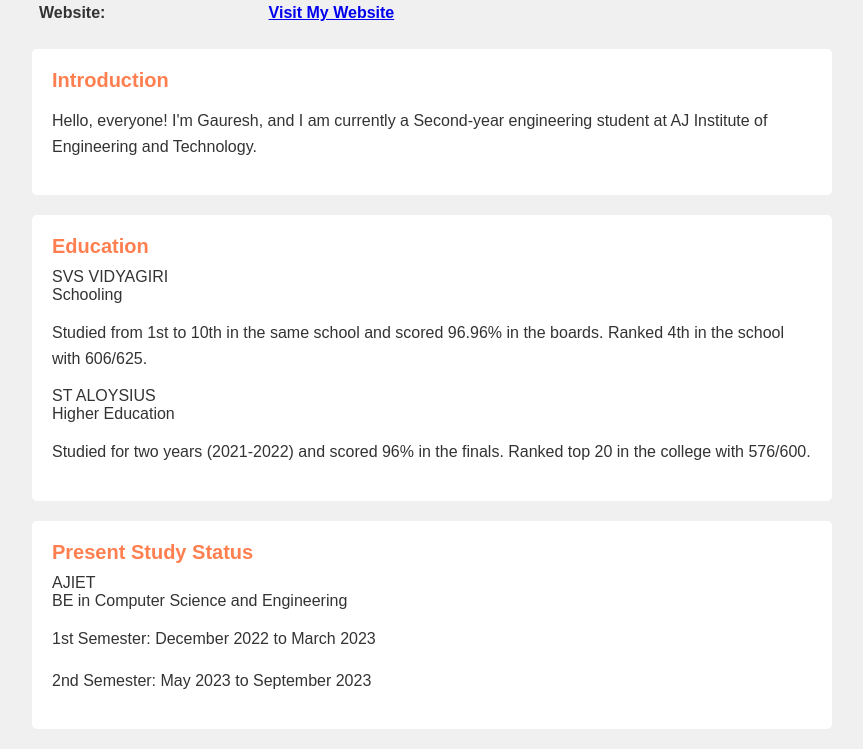
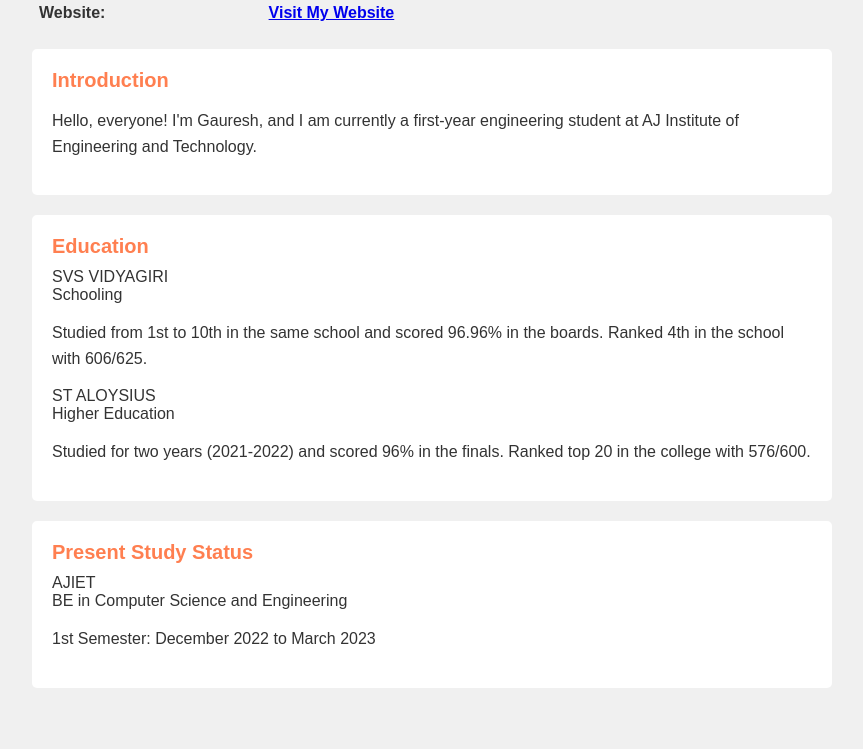
Before and after one commit to gaureshpai/upgraded-resume-3, a plain HTML site: page index.html in a window 1280 px wide. Shown: the part 253-1002 px from the top of the page, without its empty margins (208-1071 px from the left). After the commit the page ends 961 px from the top, so only its background shows below. Drawn offline with Linux system fonts and the light colour scheme.

Commit message:
Update index.html

```diff
--- a/index.html
+++ b/index.html
@@ -115,7 +115,7 @@
         <div class="section">
             <h2 class="section-title">Introduction</h2>
             <div class="section-content">
-                <p>Hello, everyone! I'm Gauresh, and I am currently a Second-year engineering student at AJ Institute of Engineering and Technology.</p>
+                <p>Hello, everyone! I'm Gauresh, and I am currently a first-year engineering student at AJ Institute of Engineering and Technology.</p>
             </div>
         </div>
         <!-- Introduction done -->
@@ -139,7 +139,6 @@
                 <div class="sname">AJIET</div>
                 <div class="stype">BE in Computer Science and Engineering</div>
                 <p>1st Semester: December 2022 to March 2023</p>
-                <p>2nd Semester: May 2023 to September 2023</p>
             </div>
         </div>
         <!-- Present Study Status done -->
```
